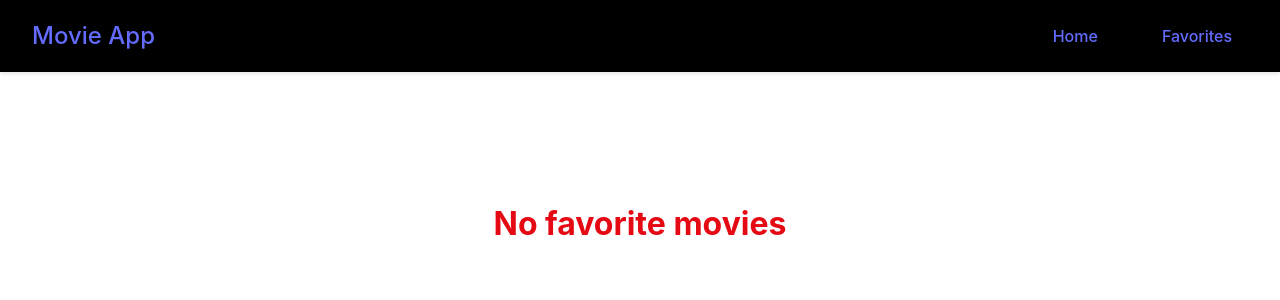
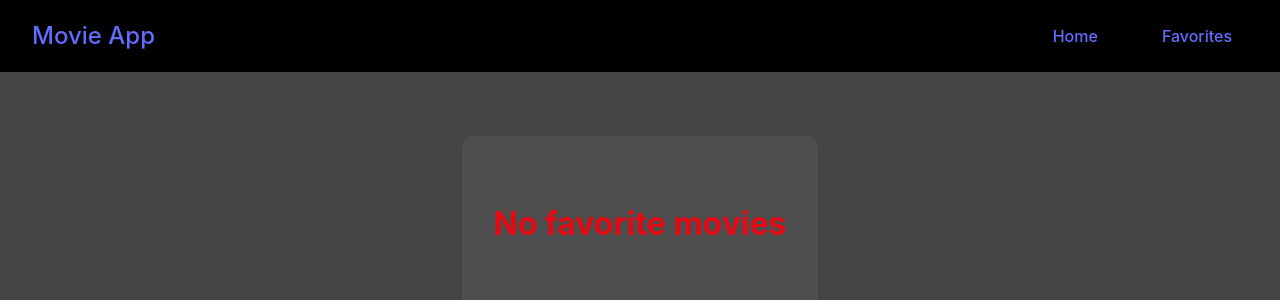
Before and after one commit to BogdanCatalin-Iacob/movie-time, a React (Vite) app in the folder frontend/: page /favorite-movies in a window 1280 px wide. Shown: the top 300 px of the page. Built offline with nearby package versions, Linux system fonts and the light colour scheme.

Commit message:
Add background-color to main-content section

```diff
--- a/frontend/src/css/App.css
+++ b/frontend/src/css/App.css
@@ -5,4 +5,5 @@
   width: 100%;
   display: flex;
   flex-direction: column;
+  background-color: #444;
 }
```
